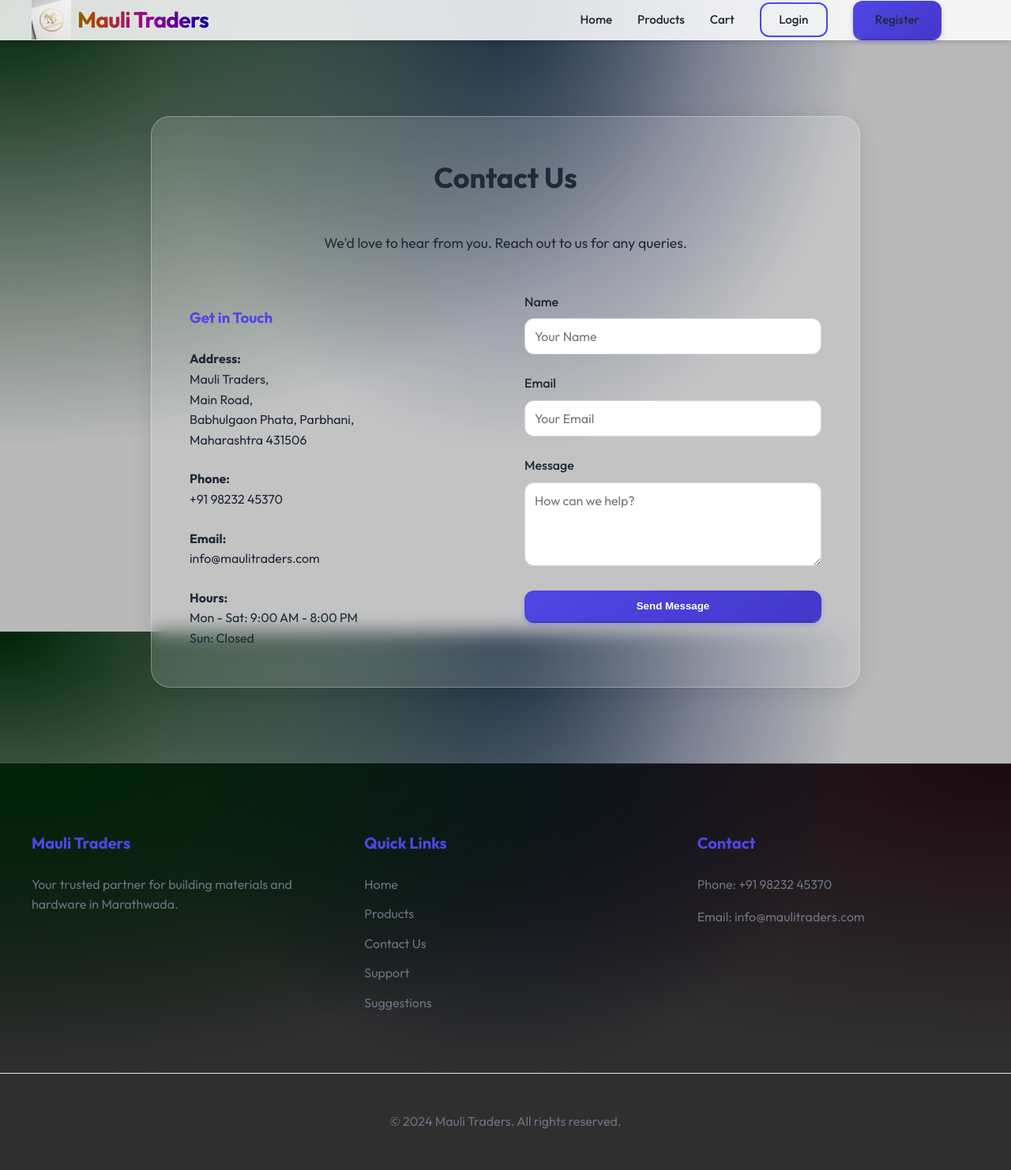
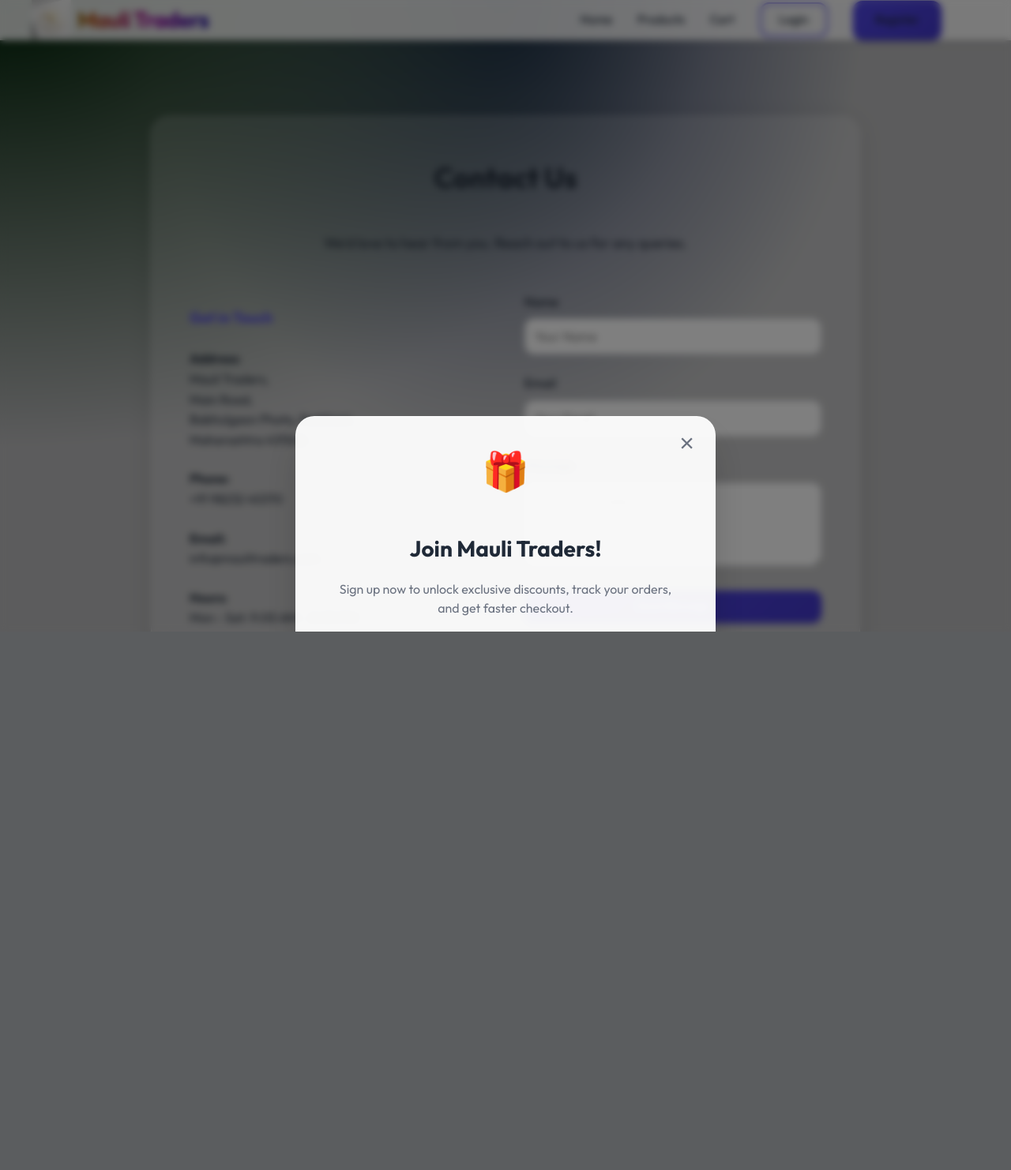
Before and after one commit to Abhi-96K/maulitraders, a Django app: page /contact/ in a window 1280 px wide. Shown: the whole page at 79% size. After the commit the page ends 800 px from the top, so only its background shows below. Run offline with Django 5.2, Linux system fonts and the light colour scheme.

Commit message:
Add sign-up popup for non-logged-in users

```diff
--- a/core/templates/core/base.html
+++ b/core/templates/core/base.html
@@ -191,6 +191,46 @@
             }
         });
     </script>
+    <!-- Sign-up Popup -->
+    {% if not user.is_authenticated %}
+    <div id="signup-popup" class="signup-popup hidden">
+        <div class="signup-popup-content">
+            <button id="close-popup" class="close-popup-btn">&times;</button>
+            <div class="popup-icon">🎁</div>
+            <h3>Join Mauli Traders!</h3>
+            <p>Sign up now to unlock exclusive discounts, track your orders, and get faster checkout.</p>
+            <a href="{% url 'register' %}" class="btn-primary popup-cta">Sign Up Now</a>
+            <p class="popup-subtext">Already have an account? <a href="{% url 'login' %}">Login here</a></p>
+        </div>
+    </div>
+    {%endif%}
+
+    <script>
+        document.addEventListener('DOMContentLoaded', function () {
+            const popup = document.getElementById('signup-popup');
+            const closeBtn = document.getElementById('close-popup');
+
+            // Check if popup has fully shown in this session
+            if (!sessionStorage.getItem('signupPopupShown') && popup) {
+                // Show after 5 seconds
+                setTimeout(() => {
+                    popup.classList.remove('hidden');
+                    popup.classList.add('visible');
+                }, 5000);
+            }
+
+            if (closeBtn && popup) {
+                closeBtn.addEventListener('click', function () {
+                    popup.classList.remove('visible');
+                    // Wait for animation to finish before hiding
+                    setTimeout(() => {
+                        popup.classList.add('hidden');
+                    }, 400); // match transition duration
+                    sessionStorage.setItem('signupPopupShown', 'true');
+                });
+            }
+        });
+    </script>
 </body>
 
 </html>
--- a/static/css/style.css
+++ b/static/css/style.css
@@ -799,6 +799,8 @@ select:focus {
     position: relative;
     z-index: 10;
     margin-top: -2rem;
+    padding-top: 0px;
+    padding-bottom: 0px;
     /* Overlap slightly for better integration if needed, or keep 0 */
 }
 
@@ -844,13 +846,13 @@ select:focus {
     border: 1px solid rgba(255, 255, 255, 0.2);
     transition: all 0.4s cubic-bezier(0.175, 0.885, 0.32, 1.275);
     /* Bouncy 3D transition */
-    height: 80px;
+    height: 40px;
     min-width: auto;
     transform-style: preserve-3d;
 }
 
 .brand-item img {
-    max-height: 60px;
+    max-height: 40px;
     max-width: 120px;
     width: auto;
     height: auto;
@@ -987,3 +989,111 @@ select:focus {
         transform: rotate(-360deg);
     }
 }
+
+/* Signup Popup */
+.signup-popup {
+    position: fixed;
+    top: 0;
+    left: 0;
+    width: 100%;
+    height: 100%;
+    background: rgba(0, 0, 0, 0.5);
+    backdrop-filter: blur(5px);
+    z-index: 2000;
+    display: flex;
+    justify-content: center;
+    align-items: center;
+    opacity: 0;
+    visibility: hidden;
+    transition: all 0.4s cubic-bezier(0.4, 0, 0.2, 1);
+}
+
+.signup-popup.visible {
+    opacity: 1;
+    visibility: visible;
+}
+
+.signup-popup.hidden {
+    display: none;
+}
+
+.signup-popup-content {
+    background: rgba(255, 255, 255, 0.95);
+    padding: 2.5rem;
+    border-radius: var(--radius-lg);
+    text-align: center;
+    max-width: 450px;
+    width: 90%;
+    position: relative;
+    box-shadow: 0 25px 50px -12px rgba(0, 0, 0, 0.25);
+    transform: translateY(50px) scale(0.9);
+    transition: all 0.4s cubic-bezier(0.34, 1.56, 0.64, 1);
+    border: 1px solid rgba(255, 255, 255, 0.5);
+}
+
+.signup-popup.visible .signup-popup-content {
+    transform: translateY(0) scale(1);
+}
+
+.close-popup-btn {
+    position: absolute;
+    top: 1rem;
+    right: 1.25rem;
+    background: none;
+    border: none;
+    font-size: 2rem;
+    color: var(--text-light);
+    cursor: pointer;
+    line-height: 1;
+    transition: color 0.2s;
+    outline: none;
+}
+
+.close-popup-btn:hover {
+    color: var(--text-color);
+}
+
+.popup-icon {
+    font-size: 3rem;
+    margin-bottom: 1rem;
+    animation: float 3s ease-in-out infinite;
+}
+
+.signup-popup-content h3 {
+    font-size: 1.75rem;
+    margin-bottom: 0.75rem;
+    color: var(--text-color);
+    font-weight: 700;
+}
+
+.signup-popup-content p {
+    color: var(--text-light);
+    margin-bottom: 2rem;
+    font-size: 1rem;
+    line-height: 1.5;
+}
+
+.popup-cta {
+    display: block;
+    width: 100%;
+    box-sizing: border-box;
+    text-align: center;
+    margin-bottom: 1rem;
+    font-size: 1.1rem;
+    padding: 1rem;
+}
+
+.popup-subtext {
+    font-size: 0.9rem;
+    margin-bottom: 0 !important;
+}
+
+.popup-subtext a {
+    color: var(--primary-color);
+    text-decoration: none;
+    font-weight: 600;
+}
+
+.popup-subtext a:hover {
+    text-decoration: underline;
+}
```
